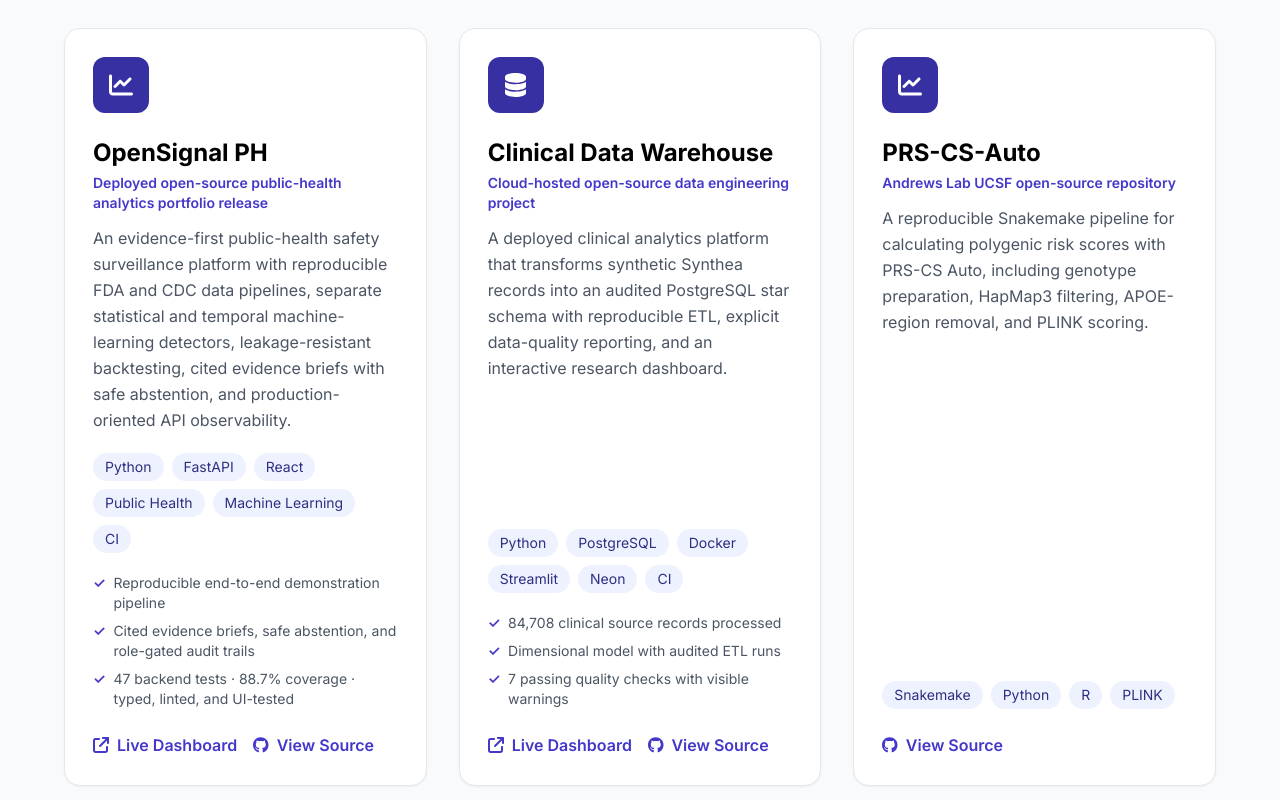
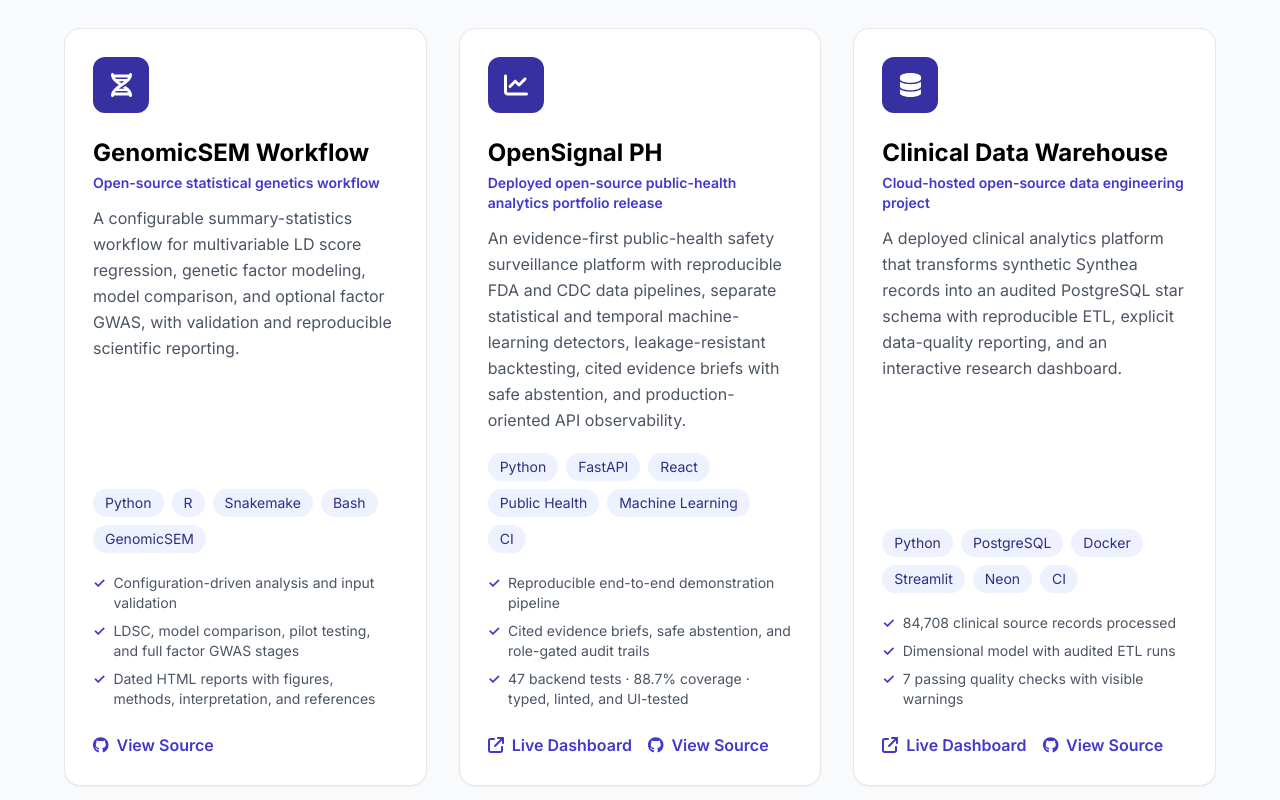
Before and after one commit to codewithrakshya/RakshyaSharma, a React (Create React App) app: page /portfolio in a window 1280 px wide. Shown: the part 300-1100 px from the top of the page. Built offline with nearby package versions, Linux system fonts and the light colour scheme.

Commit message:
Add GenomicSEM workflow to portfolio

```diff
--- a/src/components/ProjectCategories.js
+++ b/src/components/ProjectCategories.js
@@ -39,6 +39,20 @@
 ];
 
 const openSourceTools = [
+  {
+    name: "GenomicSEM Workflow",
+    description:
+      "A configurable summary-statistics workflow for multivariable LD score regression, genetic factor modeling, model comparison, and optional factor GWAS, with validation and reproducible scientific reporting.",
+    link: "https://github.com/codewithrakshya/genomicsem-workflow",
+    tech: ["Python", "R", "Snakemake", "Bash", "GenomicSEM"],
+    icon: faDna,
+    context: "Open-source statistical genetics workflow",
+    highlights: [
+      "Configuration-driven analysis and input validation",
+      "LDSC, model comparison, pilot testing, and full factor GWAS stages",
+      "Dated HTML reports with figures, methods, interpretation, and references",
+    ],
+  },
   {
     name: "OpenSignal PH",
     description:
```
